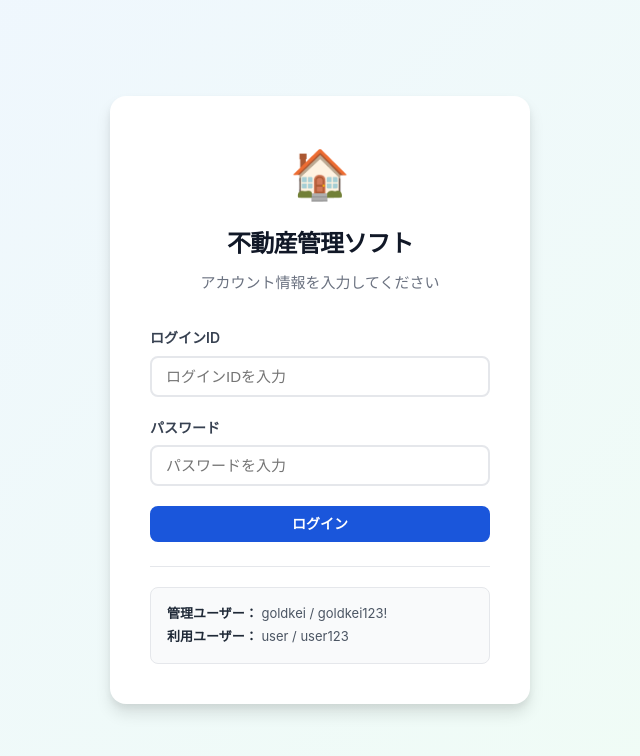
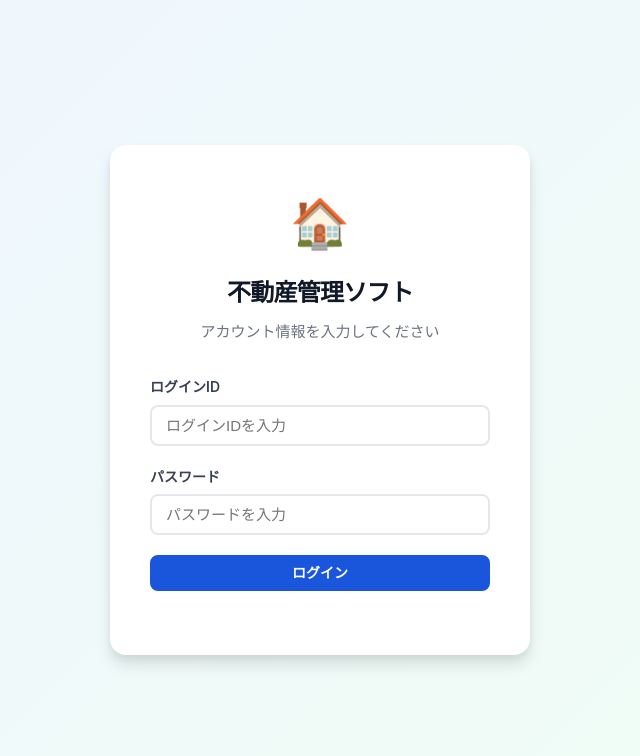
Before and after one commit to rasuta1125/AIdashboard, a React (Vite) app in the folder frontend/: page /login in a window 1280 px wide. Shown: the top 756 px of the page, without its empty margins (320-960 px from the left). Built offline with nearby package versions, Linux system fonts and the light colour scheme.

Commit message:
feat: ログイン画面のアカウント情報表示を非表示化

```diff
--- a/frontend/src/pages/Login.jsx
+++ b/frontend/src/pages/Login.jsx
@@ -73,12 +73,7 @@ export default function Login() {
           </button>
         </form>
 
-        <div className="login-footer">
-          <div className="account-info">
-            <p><strong>管理ユーザー：</strong> goldkei / goldkei123!</p>
-            <p><strong>利用ユーザー：</strong> user / user123</p>
-          </div>
-        </div>
+
       </div>
     </div>
   );
```
